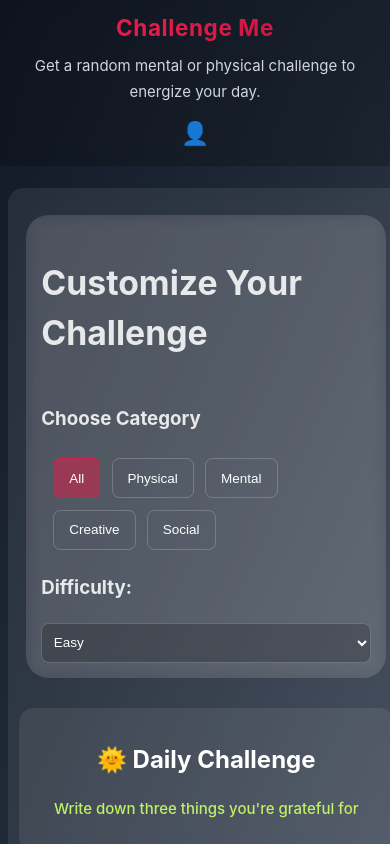
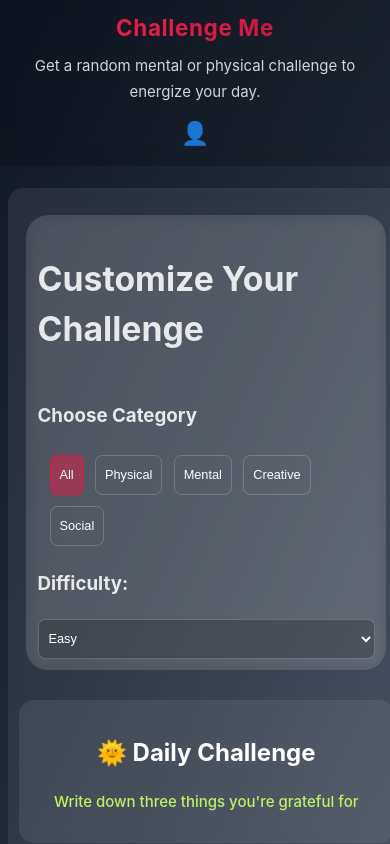
Before and after one commit to robertoandino/challenge-me, a React (Vite) app: page / in a window 390 px wide. Built offline with nearby package versions, Linux system fonts and the light colour scheme.

Commit message:
Refactor responsive styles for profile dropdown, controls section, category button, and difficulty select for improved spacing and layout

```diff
--- a/src/pages/responsive.css
+++ b/src/pages/responsive.css
@@ -7,6 +7,8 @@
        width: auto;
        max-width: 95vw;
        font-size: 0.9rem;
+       padding: 0.5rem;
+       line-height: 1.3;
     }
     .profile-dropdown::before {
         right: 2.5rem;
@@ -101,6 +103,17 @@
         font-size: 0.95rem;
         padding: 0.75rem 0.25rem;
     }
+    .controls-section {
+        padding: 0.75rem;
+    }
+    .category-button {
+        padding: 0.4rem 0.6rem;
+        font-size: 0.85rem;
+    }
+    .difficulty-select {
+        font-size: 0.85rem;
+        padding: 0.4rem;
+    }
 }
 
 @media (max-width: 600px) {
```
